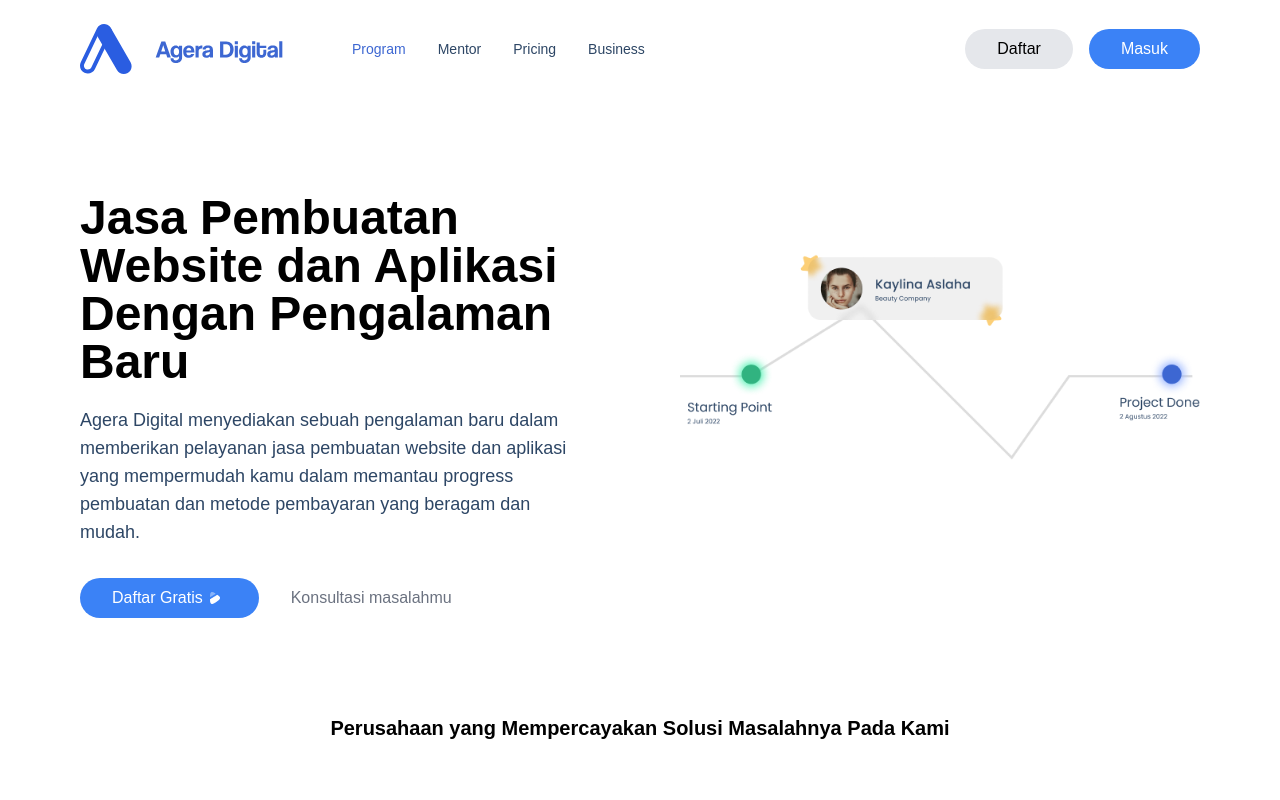
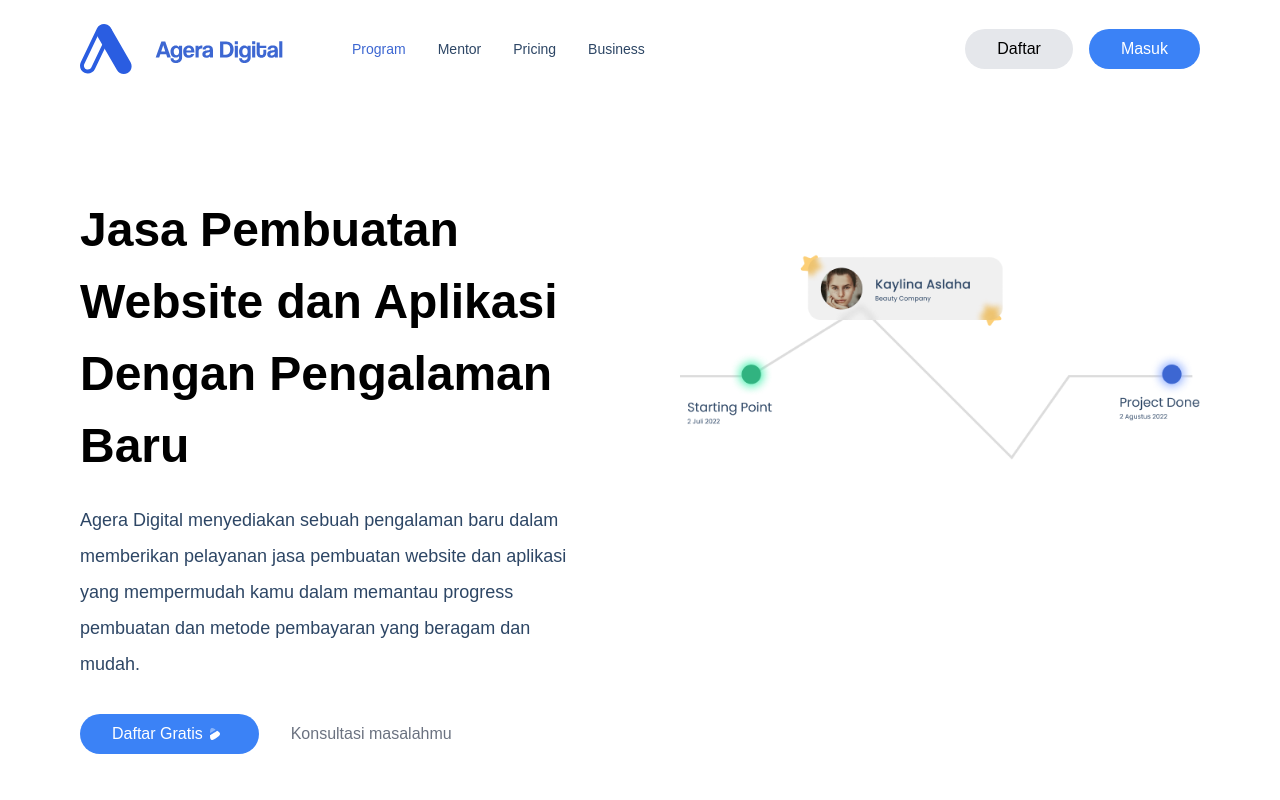
Before and after one commit to anggiwahyuu/agera-digital-website, a Vue app: page /#/ in a window 1280 px wide. Shown: the top 800 px of the page. Built offline with nearby package versions, Linux system fonts and the light colour scheme.

Commit message:
revisi space in header home

```diff
--- a/src/components/HomeHeader.vue
+++ b/src/components/HomeHeader.vue
@@ -1,8 +1,8 @@
 <template>
-    <div class="md:flex md:px-20 md:py-24">
+    <div class="md:flex md:px-20 md:py-24 md:mt-0 mt-14">
         <div class="md:w-1/2 md:px-0 px-5">
-            <h1 class="md:text-left text-center md:text-5xl text-2xl font-semibold w-full leading-normal">Jasa Pembuatan <br> Website dan Aplikasi Dengan Pengalaman Baru</h1>
-            <p class="md:text-left text-center md:text-lg text-base md:w-11/12 text-softblue leading-loose pt-5">Agera Digital menyediakan sebuah pengalaman baru dalam memberikan pelayanan jasa pembuatan website dan aplikasi yang mempermudah kamu dalam memantau progress pembuatan dan metode pembayaran yang beragam dan mudah.</p>
+            <h1 class="md:text-left text-center md:text-5xl text-2xl font-semibold w-full md:leading-normal leading-normal">Jasa Pembuatan <br> Website dan Aplikasi Dengan Pengalaman Baru</h1>
+            <p class="md:text-left text-center md:text-lg text-base md:w-11/12 text-softblue md:leading-loose leading-loose pt-5">Agera Digital menyediakan sebuah pengalaman baru dalam memberikan pelayanan jasa pembuatan website dan aplikasi yang mempermudah kamu dalam memantau progress pembuatan dan metode pembayaran yang beragam dan mudah.</p>
             <div class="flex md:flex-row flex-col items-center w-full md:my-0 my-24 mx-auto md:pt-8">
                 <button class="bg-blue-500 hover:bg-blue-700 duration-300 font-sm text-white rounded-full py-2 px-8 flex">Daftar Gratis <span> <img src="../assets/images/arrow-down-2.png" alt=""> </span> </button>
                 <button class="hover:text-black hover:underline duration-300 md:text-left font-sm text-gray-500 md:py-2 py-6 md:px-8">Konsultasi masalahmu</button>
```
Also changed, not shown: 35 other files (tests, documents, lock files or other folders).
